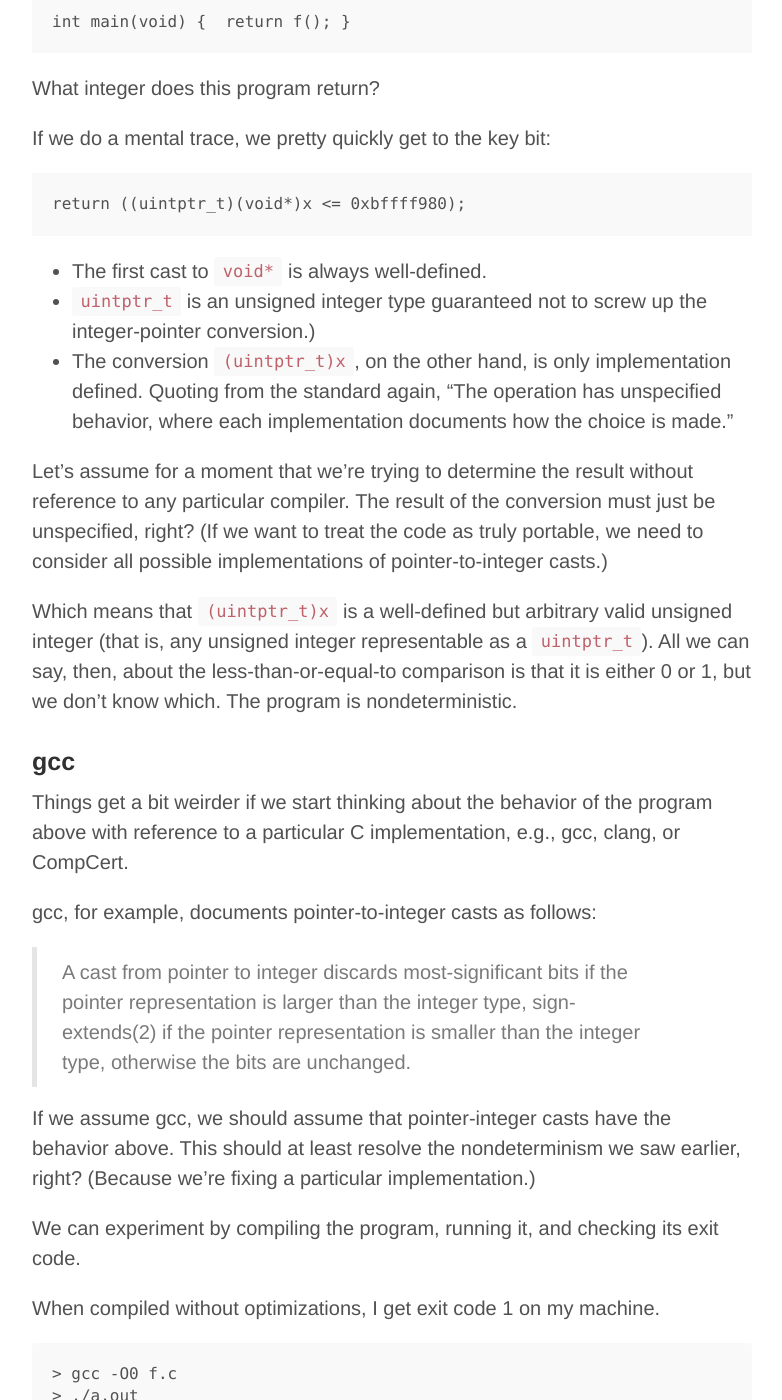
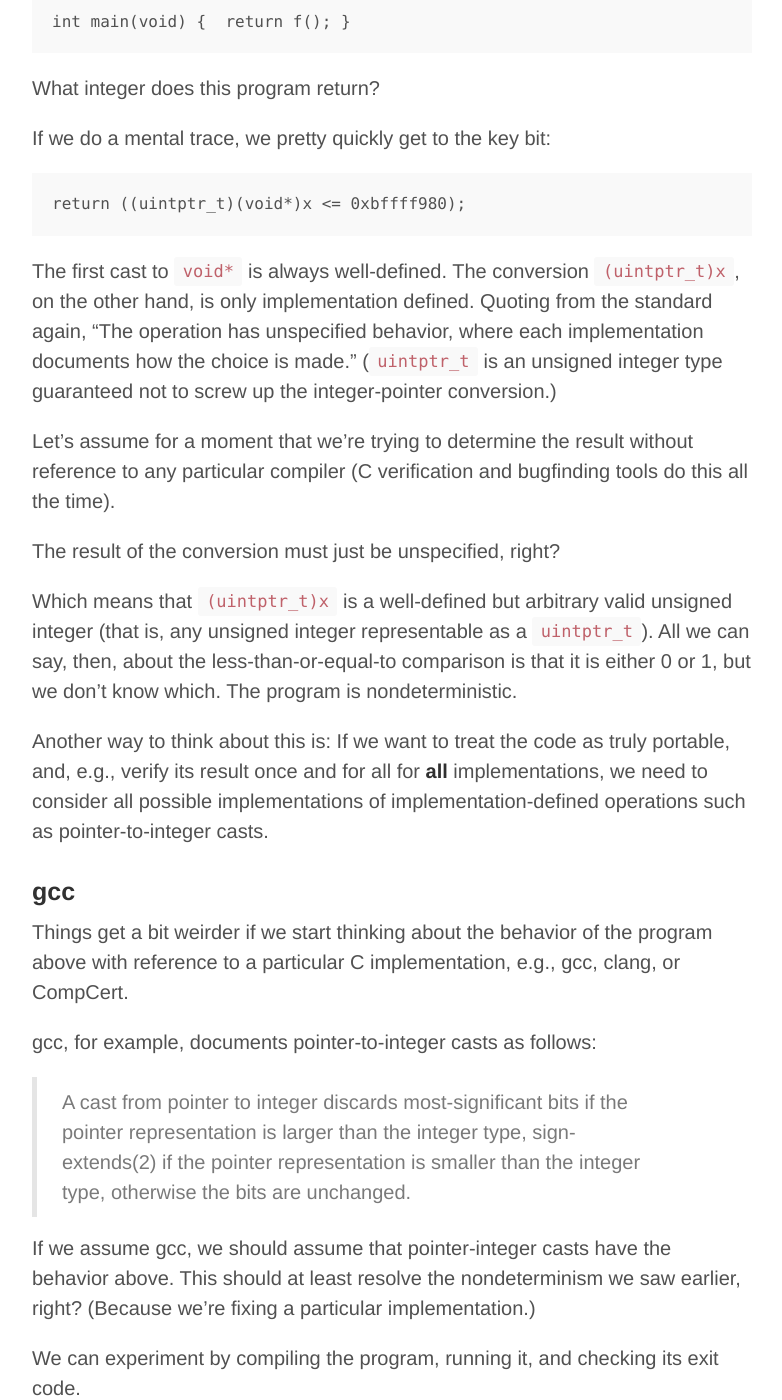
Before and after one commit to gstew5/gstew5.github.io, a Jekyll site: the page built from index.html, in a window 1280 px wide and 1400 px high, scrolled down 1987 px. Shown: the whole window, without its empty margins (248-1030 px from the left). Built offline with Jekyll 4.4.1, drawn with Linux system fonts in a browser that asks for light colours; Markdown is read by kramdown in place of the engine named in the settings; the list of posts is cut into pages by our own code.

Commit message:
Update 2014-07-21-implementation-defined-behavior-in-c.md

```diff
--- a/_posts/2014-07-21-implementation-defined-behavior-in-c.md
+++ b/_posts/2014-07-21-implementation-defined-behavior-in-c.md
@@ -65,14 +65,17 @@ return ((uintptr_t)(void*)x <= 0xbffff980);
 </pre>
 {% endraw %}
 
-* The first cast to `void*` is always well-defined.
-* `uintptr_t` is an unsigned integer type guaranteed not to screw up the integer-pointer conversion.)
-* The conversion `(uintptr_t)x`, on the other hand, is only implementation defined. Quoting from the standard again, "The operation has unspecified behavior, where each implementation documents how the choice is made."
+The first cast to `void*` is always well-defined.
+The conversion `(uintptr_t)x`, on the other hand, is only implementation defined. Quoting from the standard again, "The operation has unspecified behavior, where each implementation documents how the choice is made."
+(`uintptr_t` is an unsigned integer type guaranteed not to screw up the integer-pointer conversion.)
 
-Let's assume for a moment that we're trying to determine the result without reference to any particular compiler.
-The result of the conversion must just be unspecified, right? (If we want to treat the code as truly portable, we need to consider all possible implementations of pointer-to-integer casts.)
+Let's assume for a moment that we're trying to determine the result without reference to any particular compiler (C verification and bugfinding tools do this all the time).
+
+The result of the conversion must just be unspecified, right?
 
 Which means that `(uintptr_t)x` is a well-defined but arbitrary valid unsigned integer (that is, any unsigned integer representable as a `uintptr_t`). All we can say, then, about the less-than-or-equal-to comparison is that it is either 0 or 1, but we don't know which. The program is nondeterministic.
+
+Another way to think about this is: If we want to treat the code as truly portable, and, e.g., verify its result once and for all for __all__ implementations, we need to consider all possible implementations of implementation-defined operations such as pointer-to-integer casts.
 
 ### gcc
 
```
